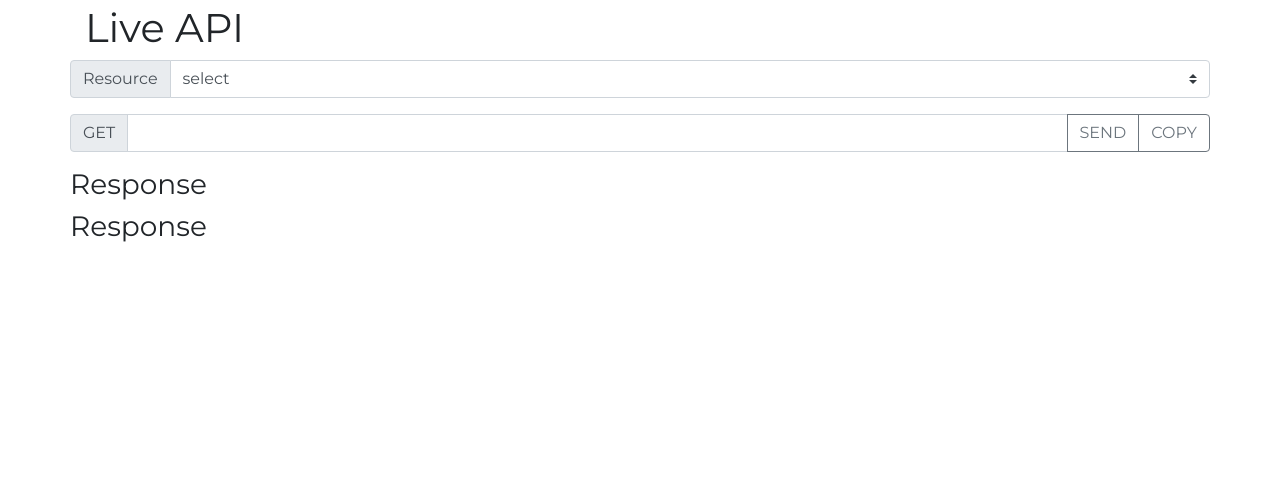
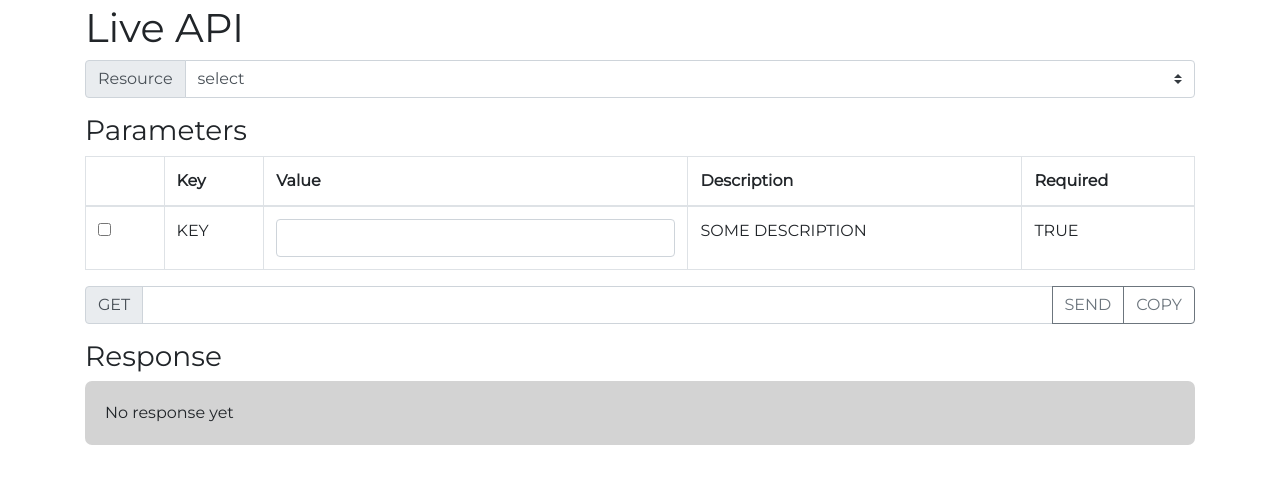
Before and after one commit to wassermanlab/GUD, a Flask app: page /live_api in a window 1280 px wide. Shown: the part 56-540 px from the top of the page. Run offline with Flask 2, Linux system fonts and the light colour scheme; some libraries are stand-ins or nearby versions.

Commit message:
added basic structure of the live api

```diff
--- a/GUD/api/routes.py
+++ b/GUD/api/routes.py
@@ -1,7 +1,9 @@
 from GUD.api import app
-from flask import request, jsonify, render_template
+from flask import request, jsonify, render_template, url_for
 from werkzeug.exceptions import HTTPException, NotFound, BadRequest
 from GUD.api.routes_api import *
+import json
+import sys, os
 
 @app.route('/')
 def home():
@@ -9,7 +11,12 @@ def home():
 
 @app.route('/live_api')
 def live_api():
-    return render_template('live_api.html')
+    filename = os.path.join(app.static_folder, 'docs.json')
+    data = None
+    with open(filename) as json_file:
+        data = json.load(json_file)
+    routes = data.keys()
+    return render_template('live_api.html', routes = routes)
 
 @app.route('/docs')
 def docs():
--- a/GUD/api/static/style.css
+++ b/GUD/api/static/css/style.css
@@ -24,3 +24,10 @@ body {
 .fixed-width {
   width: 130px
 }
+.outer{
+  border-radius: 7px;
+  background-color: lightgrey;
+}
+.response{
+  padding: 20px;
+}
--- a/GUD/api/templates/base.html
+++ b/GUD/api/templates/base.html
@@ -15,7 +15,7 @@
         <link href="https://fonts.googleapis.com/css?family=Montserrat:300,400"
             rel="stylesheet">
         <link rel="stylesheet" href="{{ url_for('static',
-                filename='style.css')}}">
+                filename='css/style.css')}}">
         {% endblock head %}
     </head>
     {% block content %}
--- a/GUD/api/templates/live_api.html
+++ b/GUD/api/templates/live_api.html
@@ -15,37 +15,61 @@
         </div>
         <!-- RESOURCE LINE -->
         <div class="row">
+            <div class="col-sm">
                 <div class="input-group mb-3">
                     <div class="input-group-prepend">
                         <label class="input-group-text" for="resourceInput">Resource</label>
                     </div>
                     <select class="custom-select" id="resourceInput">
                         <option selected>select</option>
-                    <option value="chroms">chroms</option>
-                    <option value="clinvar">clinvar</option>
-                    <option value="conservation">conservation</option>
-                    <option value="copy_number_variants">copy_number_variants</option>
-                    <option value="dna_accessibility">dna_accessibility</option>
-                    <option value="enhancers">enhancers</option>
-                    <option value="experiments">experiments</option>
-                    <option value="genes">genes</option>
-                    <option value="genes/symbols">genes/symbols</option>
-                    <option value="histone_modification">histone_modification</option>
-                    <option value="repeat_masks">repeat_masks</option>
-                    <option value="samples">samples</option>
-                    <option value="sources">sources</option>
-                    <option value="tads">tads</option>
-                    <option value="tf_binding">tf_binding</option>
-                    <option value="tss">tss</option>
-                    <option value="tss/genic">tss/genic</option>
+                        {% for route in routes %}
+                        <option value="{{ route }}">{{ route }}</option>
+                        {% endfor %}
                     </select>
+                </div>
+            </div>
+        </div>
+         <!-- Params -->
+         <div class="row">
+                <div class="col-sm">
+                    <h3>Parameters</h3>
                 </div>
             </div>
         <!-- PARAMS LINE -->
         <div class="row">
+            <div class="col-sm">
+                <table class="table table-bordered">
+                    <thead>
+                        <tr>
+                            <th scope="col"></th>
+                            <th scope="col">Key</th>
+                            <th scope="col">Value</th>
+                            <th scope="col">Description</th>
+                            <th scope="col">Required</th>
+                        </tr>
+                    </thead>
+                    <tbody>
+                        <tr>
+                            <th scope="row">
+                                <div class="form-check">
+                                    <input class="form-check-input"
+                                        type="checkbox" value="" id="rowCheck">
+                                </div>
+                            </th>
+                            <td>KEY</td>
+                            <td>
+                                <input type="text" class="form-control" id="keyInput">
+                            </td>
+                            <td>SOME DESCRIPTION</td>
+                            <td>TRUE</td>
+                        </tr>
+                    </tbody>
+                </table>
+            </div>
         </div>
         <!-- GET LINE -->
         <div class="row">
+            <div class="col-sm">
                 <div class="input-group mb-3">
                     <div class="input-group-prepend">
                         <span class="input-group-text"
@@ -61,13 +85,22 @@
                     </div>
                 </div>
             </div>
+        </div>
         <!-- RESPONSE LINE -->
         <div class="row">
+            <div class="col-sm">
                 <h3>Response</h3>
+            </div>
         </div>
         <!-- RESPONSE -->
         <div class="row">
-                <h3>Response</h3>
+            <div class="col-sm">
+                <div class="outer">
+                <div class="response">
+                    No response yet
+                </div>
+            </div>
+            </div>
         </div>
     </div>
 </div>
```
Also changed, not shown: GUD/api/static/docs.json (renamed from GUD/api/docs.json), GUD/api/static/js/live_api.js (added). Lines whose indentation alone changed are shown as unchanged.
